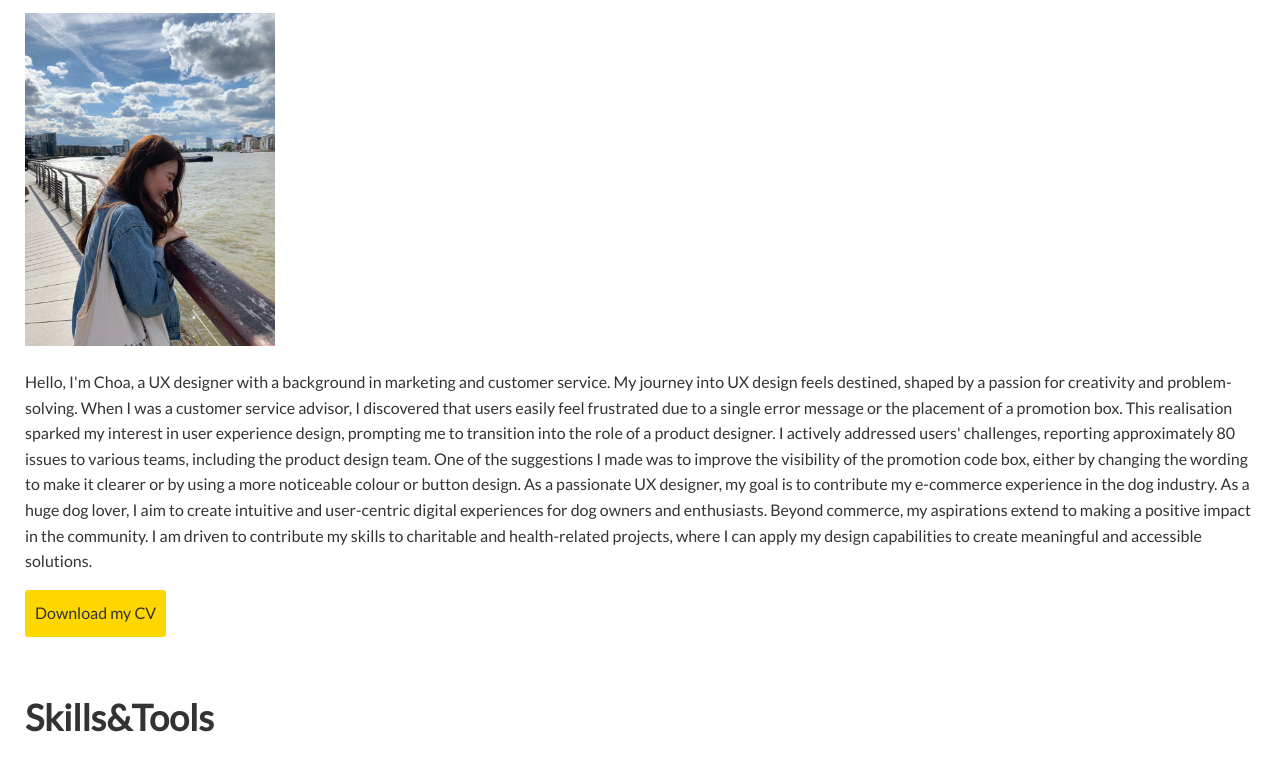
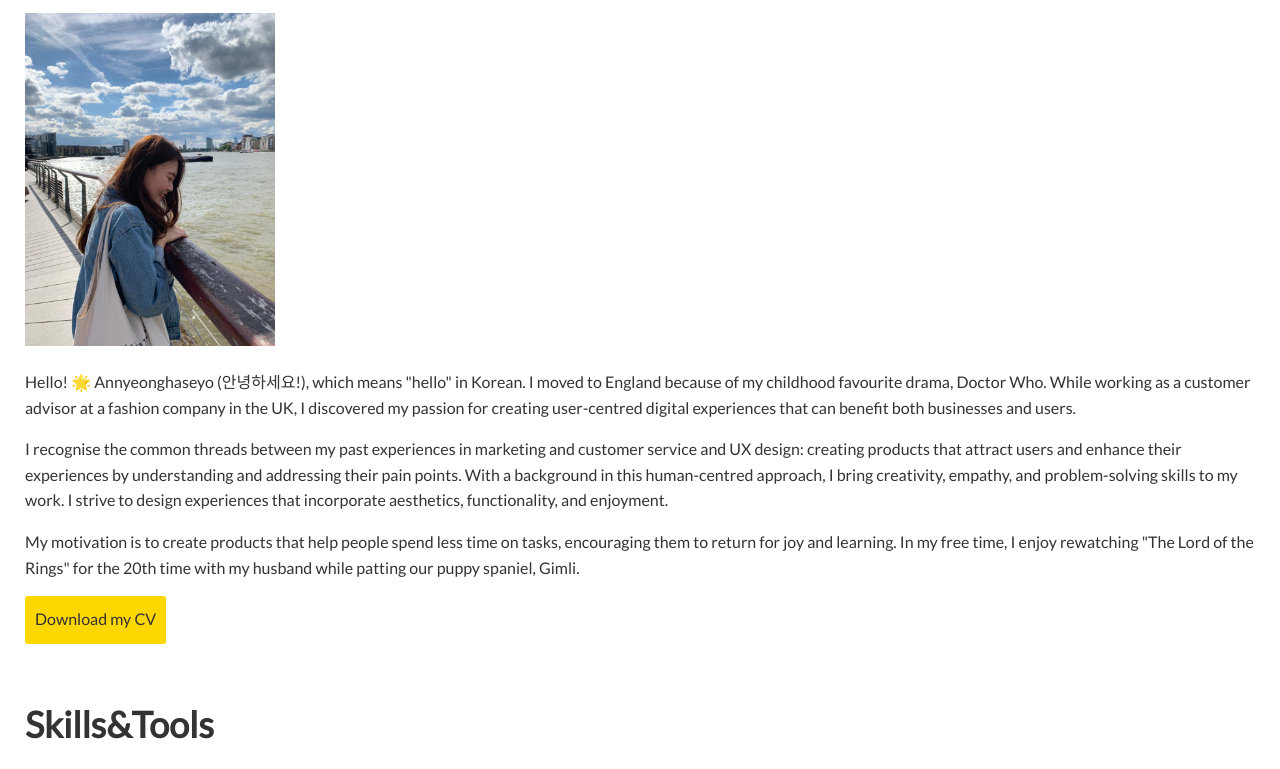
Before and after one commit to ChoaKim/Portfolio-Site, a plain HTML site: page about.html in a window 1280 px wide. Shown: the part 503-1272 px from the top of the page. Drawn offline with nearby package versions, Linux system fonts and the light colour scheme.

Commit message:
change the context in About me page

```diff
--- a/about.html
+++ b/about.html
@@ -29,23 +29,24 @@
     <main id="about">
         <div class="container">
             <h1>About me</h1>
-                <img class=picture src="img/about-me/profile-image.jpeg" alt="My Image">
-            <p>Hello, I'm Choa, a UX designer with a background in marketing and customer service. My
-                journey into UX design feels destined, shaped by a passion for creativity and
-                problem-solving.
-                When I was a customer service advisor, I discovered that users easily feel frustrated
-                due to a single error message or the placement of a promotion box. This realisation
-                sparked my interest in user experience design, prompting me to transition into the role
-                of a product designer. I actively addressed users' challenges, reporting approximately
-                80 issues to various teams, including the product design team. One of the suggestions I
-                made was to improve the visibility of the promotion code box, either by changing the
-                wording to make it clearer or by using a more noticeable colour or button design.
-                As a passionate UX designer, my goal is to contribute my e-commerce experience in the
-                dog industry. As a huge dog lover, I aim to create intuitive and user-centric digital
-                experiences for dog owners and enthusiasts. Beyond commerce, my aspirations extend to
-                making a positive impact in the community. I am driven to contribute my skills to
-                charitable and health-related projects, where I can apply my design capabilities to
-                create meaningful and accessible solutions.
+            <img class=picture src="img/about-me/profile-image.jpeg" alt="My Image">
+            <p>Hello! 🌟 Annyeonghaseyo (안녕하세요!), which means "hello" in Korean. I moved to England because of my
+                childhood favourite drama, Doctor Who. While working as a customer advisor at a fashion company in the
+                UK, I discovered my passion for creating user-centred digital experiences that can benefit both
+                businesses and users.
+            </p>
+            <p>
+                I recognise the common threads between my past experiences in marketing and customer service and UX
+                design: creating products that attract users and enhance their experiences by understanding and
+                addressing their pain points. With a background in this human-centred approach, I bring creativity,
+                empathy, and problem-solving skills to my work. I strive to design experiences that incorporate
+                aesthetics, functionality, and enjoyment.
+            </p>
+            <p>
+                My motivation is to create products that help people spend less time on tasks, encouraging them to
+                return for joy and learning. In my free time, I enjoy rewatching "The Lord of the Rings" for the
+                20th time with my husband while patting our puppy spaniel, Gimli.
+
             </p>
             <a href="files/resume - choa.pdf" class="button">Download my CV</a>
         </div>
```
